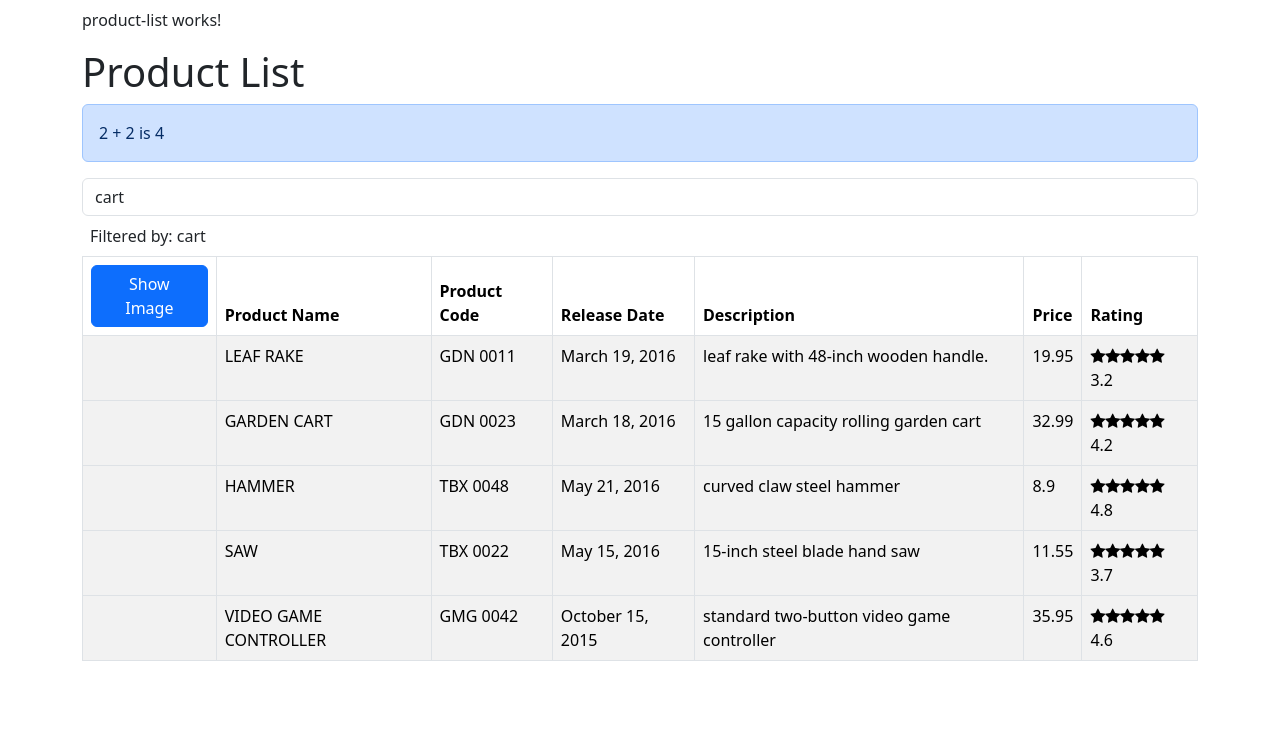
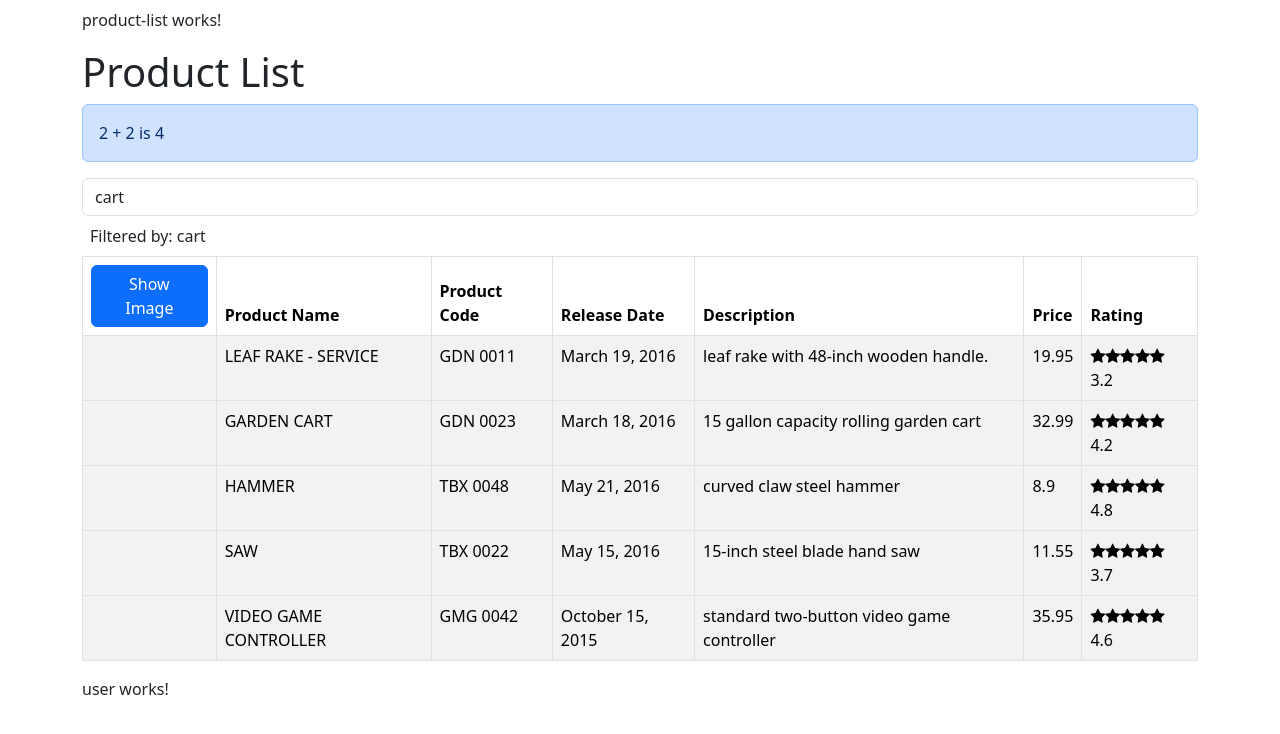
Before and after one commit to programmingwithharsh/angular21Feb26, an Angular app: page / in a window 1280 px wide. Shown: the top 734 px of the page. Built offline with nearby package versions, Linux system fonts and the light colour scheme.

Commit message:
Added custom service

```diff
--- a/src/app/app.html
+++ b/src/app/app.html
@@ -7,4 +7,5 @@
 -->
 <div class="container">
     <app-product-list></app-product-list>
+    <app-user></app-user>
 </div>
--- a/src/app/app.ts
+++ b/src/app/app.ts
@@ -5,10 +5,11 @@ import { Navbar } from './navbar/navbar';
 import { Footer } from './footer/footer';
 import { Header } from './header/header';
 import { ProductList } from './product-list/product-list';
+import { User } from './user/user';
 
 @Component({
   selector: 'app-root',
-  imports: [Carousel, Card, Navbar, Footer, Header, ProductList],
+  imports: [Carousel, Card, Navbar, Footer, Header, ProductList, User],
   templateUrl: './app.html',
   styleUrl: './app.scss'
 })
--- a/src/app/product-list/product-list.ts
+++ b/src/app/product-list/product-list.ts
@@ -4,6 +4,7 @@ import { FormsModule } from '@angular/forms';
 import { ConvertToSpacesPipe } from '../convert-to-spaces-pipe';
 import { FilterProductPipe } from '../filter-product-pipe';
 import { Star } from '../star/star';
+import { ProductService } from '../product-service';
 
 @Component({
   selector: 'app-product-list',
@@ -18,64 +19,13 @@ export class ProductList implements OnInit {
 
   products: any[] = [];
 
-  constructor() {
+  constructor(private productServ: ProductService) { // calling a service
     // console.log("Constructor 1");
   }
 
   ngOnInit(): void {
     // console.log("ngOnInit 2");
-    this.products = [
-      {
-        "productId": 1,
-        "productName": "Leaf Rake",
-        "productCode": "GDN-0011",
-        "releaseDate": "March 19, 2016",
-        "description": "Leaf rake with 48-inch wooden handle.",
-        "price": 19.95,
-        "starRating": 3.2,
-        "imageUrl": "https://openclipart.org/image/300px/svg_to_png/26215/Anonymous_Leaf_Rake.png"
-      },
-      {
-        "productId": 2,
-        "productName": "Garden Cart",
-        "productCode": "GDN-0023",
-        "releaseDate": "March 18, 2016",
-        "description": "15 gallon capacity rolling garden cart",
-        "price": 32.99,
-        "starRating": 4.2,
-        "imageUrl": "https://openclipart.org/image/300px/svg_to_png/58471/garden_cart.png"
-      },
-      {
-        "productId": 3,
-        "productName": "Hammer",
-        "productCode": "TBX-0048",
-        "releaseDate": "May 21, 2016",
-        "description": "Curved claw steel hammer",
-        "price": 8.9,
-        "starRating": 4.8,
-        "imageUrl": "https://openclipart.org/image/300px/svg_to_png/73/rejon_Hammer.png"
-      },
-      {
-        "productId": 4,
-        "productName": "Saw",
-        "productCode": "TBX-0022",
-        "releaseDate": "May 15, 2016",
-        "description": "15-inch steel blade hand saw",
-        "price": 11.55,
-        "starRating": 3.7,
-        "imageUrl": "https://openclipart.org/image/300px/svg_to_png/27070/egore911_saw.png"
-      },
-      {
-        "productId": 5,
-        "productName": "Video Game Controller",
-        "productCode": "GMG-0042",
-        "releaseDate": "October 15, 2015",
-        "description": "Standard two-button video game controller",
-        "price": 35.95,
-        "starRating": 4.6,
-        "imageUrl": "https://openclipart.org/image/300px/svg_to_png/120337/xbox-controller_01.png"
-      }
-    ];
+    this.products = this.productServ.getProducts();
   }
 
   toggleImage() {
--- /dev/null
+++ b/src/app/product-service.ts
@@ -0,0 +1,61 @@
+import { Injectable } from '@angular/core';
+
+@Injectable({
+  providedIn: 'root',
+})
+export class ProductService {
+  getProducts() {
+    return [
+      {
+        "productId": 1,
+        "productName": "Leaf Rake - Service",
+        "productCode": "GDN-0011",
+        "releaseDate": "March 19, 2016",
+        "description": "Leaf rake with 48-inch wooden handle.",
+        "price": 19.95,
+        "starRating": 3.2,
+        "imageUrl": "https://openclipart.org/image/300px/svg_to_png/26215/Anonymous_Leaf_Rake.png"
+      },
+      {
+        "productId": 2,
+        "productName": "Garden Cart",
+        "productCode": "GDN-0023",
+        "releaseDate": "March 18, 2016",
+        "description": "15 gallon capacity rolling garden cart",
+        "price": 32.99,
+        "starRating": 4.2,
+        "imageUrl": "https://openclipart.org/image/300px/svg_to_png/58471/garden_cart.png"
+      },
+      {
+        "productId": 3,
+        "productName": "Hammer",
+        "productCode": "TBX-0048",
+        "releaseDate": "May 21, 2016",
+        "description": "Curved claw steel hammer",
+        "price": 8.9,
+        "starRating": 4.8,
+        "imageUrl": "https://openclipart.org/image/300px/svg_to_png/73/rejon_Hammer.png"
+      },
+      {
+        "productId": 4,
+        "productName": "Saw",
+        "productCode": "TBX-0022",
+        "releaseDate": "May 15, 2016",
+        "description": "15-inch steel blade hand saw",
+        "price": 11.55,
+        "starRating": 3.7,
+        "imageUrl": "https://openclipart.org/image/300px/svg_to_png/27070/egore911_saw.png"
+      },
+      {
+        "productId": 5,
+        "productName": "Video Game Controller",
+        "productCode": "GMG-0042",
+        "releaseDate": "October 15, 2015",
+        "description": "Standard two-button video game controller",
+        "price": 35.95,
+        "starRating": 4.6,
+        "imageUrl": "https://openclipart.org/image/300px/svg_to_png/120337/xbox-controller_01.png"
+      }
+    ];
+  }
+}
--- /dev/null
+++ b/src/app/user/user.html
@@ -0,0 +1 @@
+<p>user works!</p>
--- /dev/null
+++ b/src/app/user/user.ts
@@ -0,0 +1,19 @@
+import { Component } from '@angular/core';
+import { ProductService } from '../product-service';
+
+@Component({
+  selector: 'app-user',
+  imports: [],
+  templateUrl: './user.html',
+  styleUrl: './user.scss',
+})
+export class User {
+  products: any[] = [];
+  constructor(private productServ: ProductService) {
+  }
+
+  ngOnInit(): void {
+    this.products = this.productServ.getProducts();
+    console.log("User component ", this.products);
+  }
+}
```
Also changed, not shown: src/app/user/user.scss (added), 2 other files (tests, documents, lock files or other folders).
